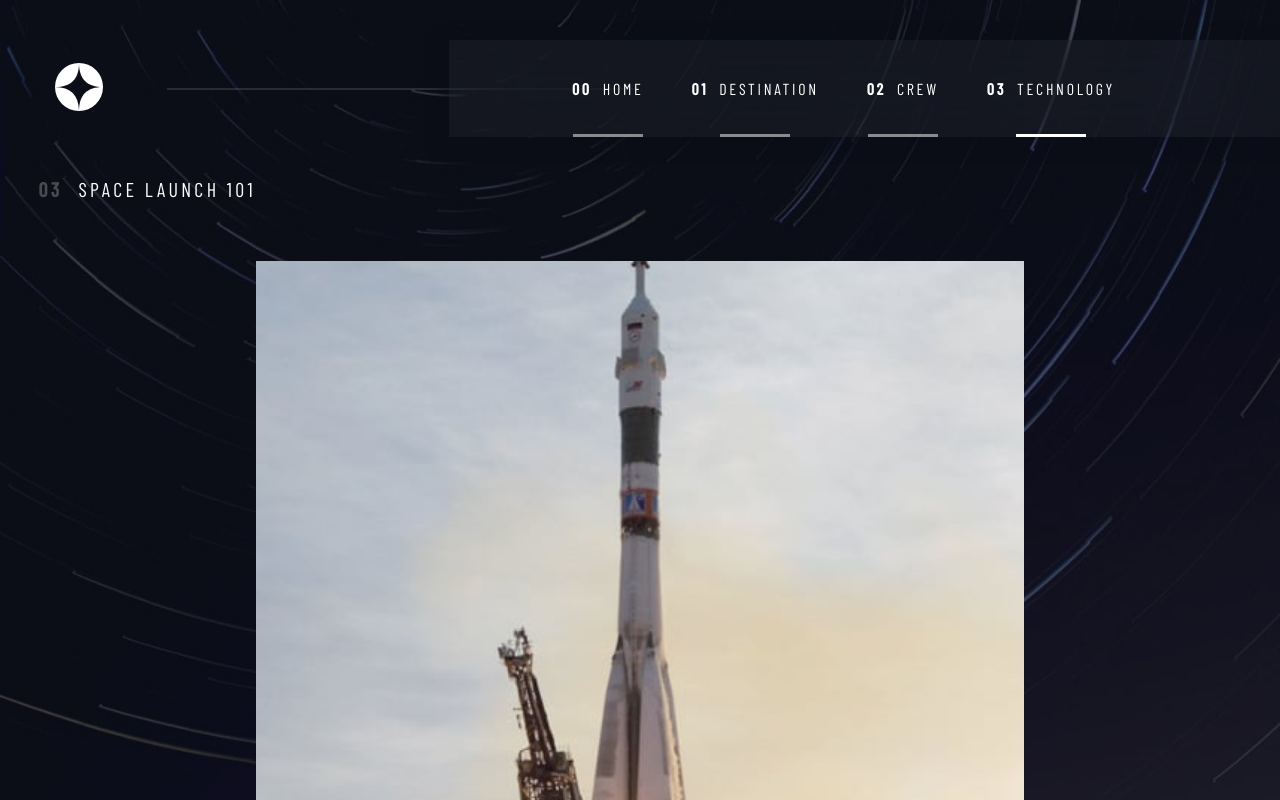
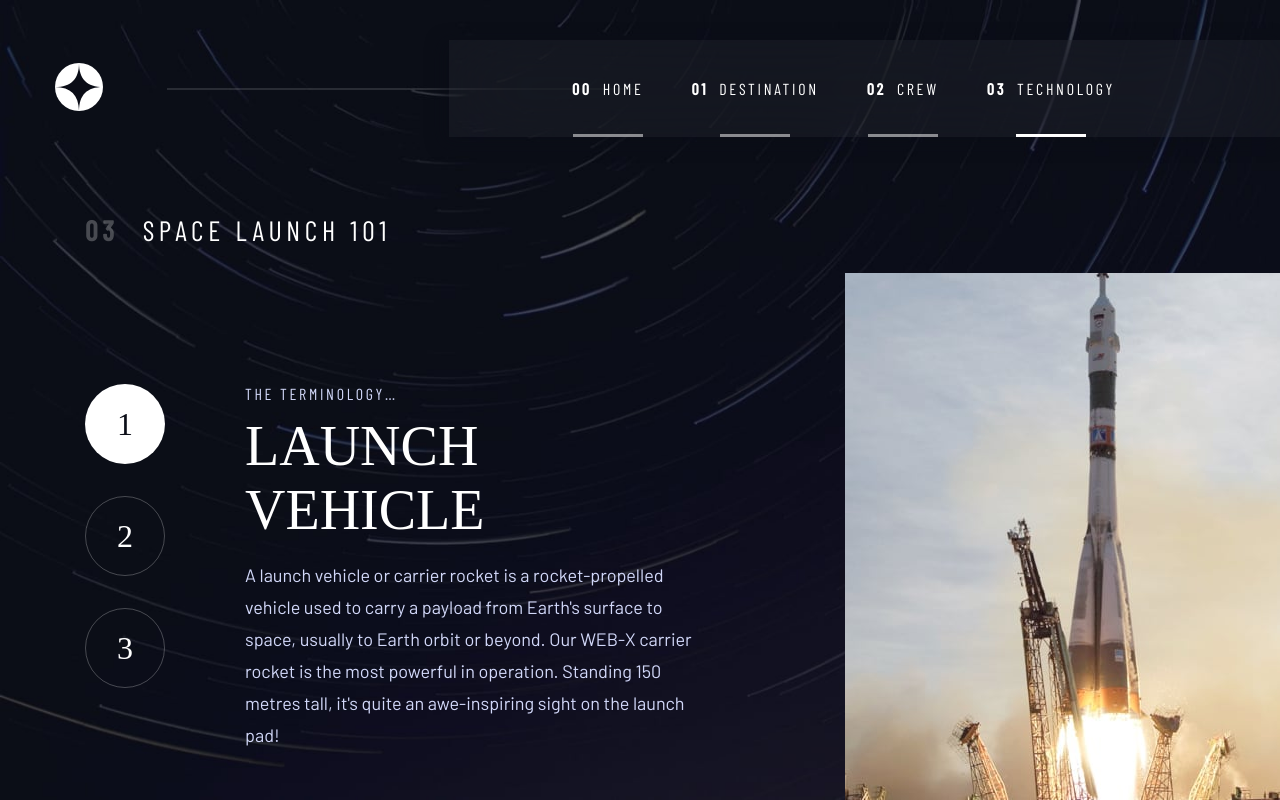
Before and after one commit to ionStici/space-tourism-website, a React (Create React App) app: page /technology/launch in a window 1280 px wide. Shown: the top 800 px of the page. Built offline with nearby package versions, Linux system fonts and the light colour scheme; a web font is replaced by a local one.

Commit message:
Finish styling the tech section

```diff
--- a/src/components/Technology.module.scss
+++ b/src/components/Technology.module.scss
@@ -22,7 +22,11 @@
     }
 }
 
-// .main {}
+.main {
+    @media only screen and (min-width: 1140px) {
+        overflow: hidden;
+    }
+}
 
 .section {
     margin-top: 24px;
@@ -31,6 +35,27 @@
     @media only screen and (min-width: 600px) {
         margin-top: 40px;
         margin-bottom: 97px;
+    }
+
+    @media only screen and (min-width: 1000px) {
+        display: grid;
+        grid-template-columns: 80px 370px 1fr;
+        grid-template-rows: 34px 527px;
+        column-gap: 80px;
+        row-gap: 26px;
+
+        max-width: 1134px;
+        margin: 76px auto 101px auto;
+        padding-left: 24px;
+    }
+
+    @media only screen and (min-width: 1100px) {
+        grid-template-columns: 80px 470px 1fr;
+    }
+
+    @media only screen and (min-width: 1140px) {
+        max-width: 1110px;
+        padding-left: 0;
     }
 }
 
@@ -58,14 +83,32 @@
         margin-bottom: 60px;
     }
 
+    @media only screen and (min-width: 1000px) {
+        padding-left: 0;
+        margin-bottom: 0;
+
+        font-size: 28px;
+        line-height: 34px;
+        letter-spacing: 4.725px;
+    }
+
     &Num {
         font-weight: 700;
         opacity: 0.25;
         margin-right: 16px;
+
+        @media only screen and (min-width: 1000px) {
+            margin-right: 24px;
+        }
     }
 
     &Text {
         font-weight: 400;
+    }
+
+    @media only screen and (min-width: 1000px) {
+        grid-column: 1 / -1;
+        grid-row: 1 / 2;
     }
 }
 
@@ -79,10 +122,29 @@
     @media only screen and (min-width: 600px) {
         margin-bottom: 56px;
     }
+
+    @media only screen and (min-width: 1000px) {
+        grid-column: 3 / 4;
+        grid-row: 2 / 3;
+        margin: 0;
+        position: relative;
+        align-self: center;
+    }
+
+    @media only screen and (min-width: 1140px) {
+        height: 100%;
+    }
 }
 
 .img {
     width: 100%;
+
+    @media only screen and (min-width: 1140px) {
+        position: absolute;
+        top: 0;
+        left: 50px;
+        width: revert;
+    }
 }
 
 // // // // // // // // // //
@@ -94,6 +156,15 @@
 
     @media only screen and (min-width: 600px) {
         margin-bottom: 44px;
+    }
+
+    @media only screen and (min-width: 1000px) {
+        flex-direction: column;
+        justify-content: revert;
+        grid-column: 1 / 2;
+        grid-row: 2 / 3;
+        margin-bottom: 0;
+        padding-top: 111px;
     }
 }
 
@@ -123,6 +194,11 @@
 
     &:not(:last-child) {
         margin-right: 16px;
+
+        @media only screen and (min-width: 1000px) {
+            margin-right: 0;
+            margin-bottom: 32px;
+        }
     }
 
     @media only screen and (min-width: 600px) {
@@ -131,12 +207,18 @@
         width: 60px;
         height: 60px;
     }
+
+    @media only screen and (min-width: 1000px) {
+        width: 80px;
+        height: 80px;
+        font-size: 32px;
+        line-height: 37px;
+    }
 }
 
 // // // // // // // // // //
 
 .contentBox {
-    color: var(--color-white);
     text-align: center;
     padding: 0 24px;
     max-width: 540px;
@@ -145,6 +227,15 @@
     @media only screen and (min-width: 600px) {
         max-width: 538px;
         padding: 0 40px;
+    }
+
+    @media only screen and (min-width: 1000px) {
+        grid-column: 2 / 3;
+        grid-row: 2 / 3;
+        text-align: left;
+        margin: 0;
+        padding: 0;
+        padding-top: 111px;
     }
 }
 
@@ -166,6 +257,10 @@
         letter-spacing: 2.7px;
         margin-bottom: 16px;
     }
+
+    @media only screen and (min-width: 1100px) {
+        margin-bottom: 11px;
+    }
 }
 
 .h1 {
@@ -183,6 +278,12 @@
         font-size: 40px;
         line-height: 46px;
     }
+
+    @media only screen and (min-width: 1100px) {
+        font-size: 56px;
+        line-height: 64px;
+        margin-bottom: 17px;
+    }
 }
 
 .p {
@@ -196,6 +297,11 @@
         font-size: 16px;
         line-height: 28px;
     }
+
+    @media only screen and (min-width: 1100px) {
+        font-size: 18px;
+        line-height: 32px;
+    }
 }
 
 // // // // // // // // // //
```
